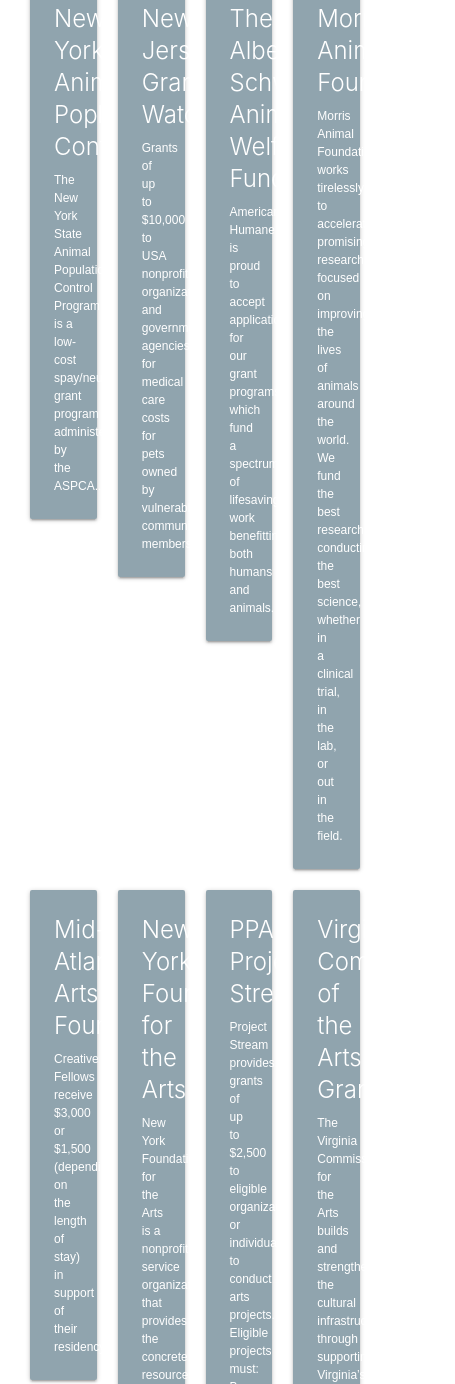
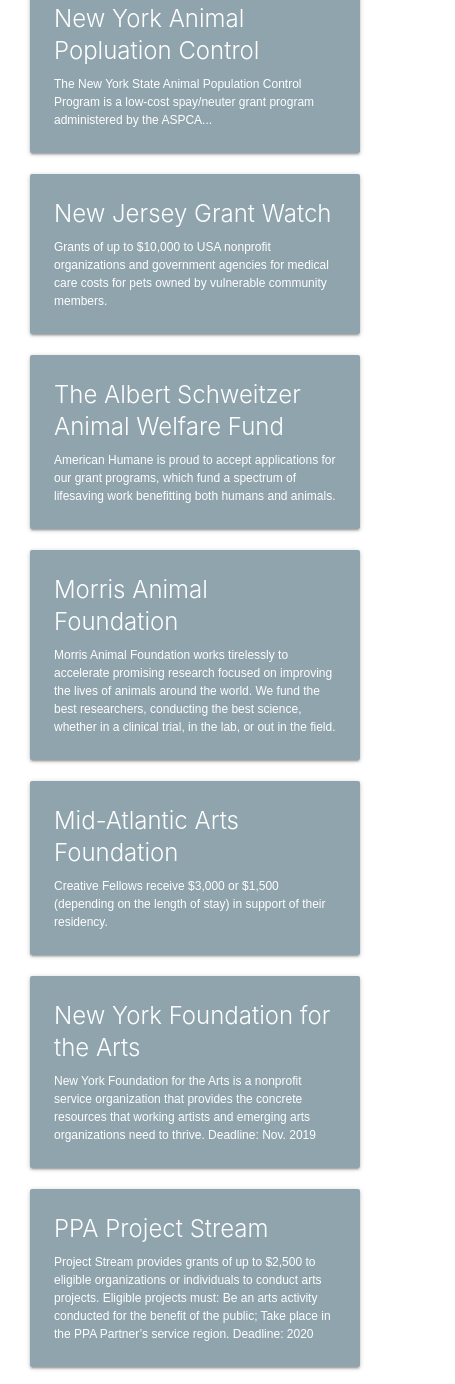
Before and after one commit to smcinelly/Grantfinder, a plain HTML site: page results2.html in a window 390 px wide. Shown: the part 245-1629 px from the top of the page, 455 px wide, since content can reach past the window. Drawn offline with nearby package versions, Linux system fonts and the light colour scheme.

Commit message:
made cards responsive

```diff
--- a/results2.html
+++ b/results2.html
@@ -32,7 +32,7 @@
 <div class="container">
     <div class="row">
     <!---------Card 1 ------------>
-        <div class="card1 col s3 m4" data-clickable="true" data-href="page1.html">
+        <div class="card1 col s12 m4" data-clickable="true" data-href="page1.html">
             <div class="card blue-grey lighten-2">
                 <div class="card-content white-text">
                     <span class="card-title">New York Animal Popluation Control </span>
@@ -43,7 +43,7 @@
         </div>
 
     <!-- Card 2 -->
-        <div class="card1 col s3 m4" data-clickable="true" data-href="page2.html">
+        <div class="card1 col s12 m4" data-clickable="true" data-href="page2.html">
             <div class="card  blue-grey lighten-2">
                 <div class="card-content white-text">
                     <span class="card-title">New Jersey Grant Watch </span>
@@ -54,7 +54,7 @@
         </div>
 
     <!-- Card 3 -->
-        <div class="card1 col s3 m4" data-clickable="true" data-href="page3.html">
+        <div class="card1 col s12 m4" data-clickable="true" data-href="page3.html">
             <div class="card  blue-grey lighten-2">
                 <div class="card-content white-text">
                     <span class="card-title">The Albert Schweitzer Animal Welfare Fund </span>
@@ -64,7 +64,7 @@
         </div>
 
     <!-- Card 4 -->
-        <div class="card1 col s3 m4" data-clickable="true" data-href="page4.html">
+        <div class="card1 col s12 m4" data-clickable="true" data-href="page4.html">
             <div class="card  blue-grey lighten-2">
                 <div class="card-content white-text">
                     <span class="card-title">Morris Animal Foundation </span>
@@ -75,7 +75,7 @@
         </div>
 
     <!-- Card 5 -->
-        <div class="card1 col s3 m4" data-clickable="true" data-href="page5.html">
+        <div class="card1 col s12 m4" data-clickable="true" data-href="page5.html">
             <div class="card  blue-grey lighten-2">
                 <div class="card-content white-text">
                     <span class="card-title">Mid-Atlantic Arts Foundation</span>
@@ -85,7 +85,7 @@
         </div>
 
     <!-- Card 6 -->
-        <div class="card1 col s3 m4" data-clickable="true" data-href="page6.html">
+        <div class="card1 col s12 m4" data-clickable="true" data-href="page6.html">
             <div class="card  blue-grey lighten-2">
                 <div class="card-content white-text">
                     <span class="card-title">New York Foundation for the Arts </span>
@@ -96,7 +96,7 @@
         </div>
 
     <!-- Card 7 -->
-        <div class="card1 col s3 m4" data-clickable="true" data-href="page7.html">
+        <div class="card1 col s12 m4" data-clickable="true" data-href="page7.html">
             <div class="card  blue-grey lighten-2">
                 <div class="card-content white-text">
                     <span class="card-title">PPA Project Stream </span>
@@ -108,7 +108,7 @@
         </div>
 
     <!-- Card 8 -->
-        <div class="card1 col s3 m4" data-clickable="true" data-href="page8.html">
+        <div class="card1 col s12 m4" data-clickable="true" data-href="page8.html">
             <div class="card  blue-grey lighten-2">
                 <div class="card-content white-text">
                     <span class="card-title">Virginia Commission of the Arts Grant </span>
@@ -119,7 +119,7 @@
         </div>
 
     <!--Card 9-->
-        <div class="card1 col s3 m4" data-clickable="true" data-href="page9.html">
+        <div class="card1 col s12 m4" data-clickable="true" data-href="page9.html">
             <div class="card  blue-grey lighten-2">
                 <div class="card-content white-text">
                     <span class="card-title">Wag! Animal Welfare Grants </span>
```
Also changed, not shown: grantlogowhitesvg.svg (added).
